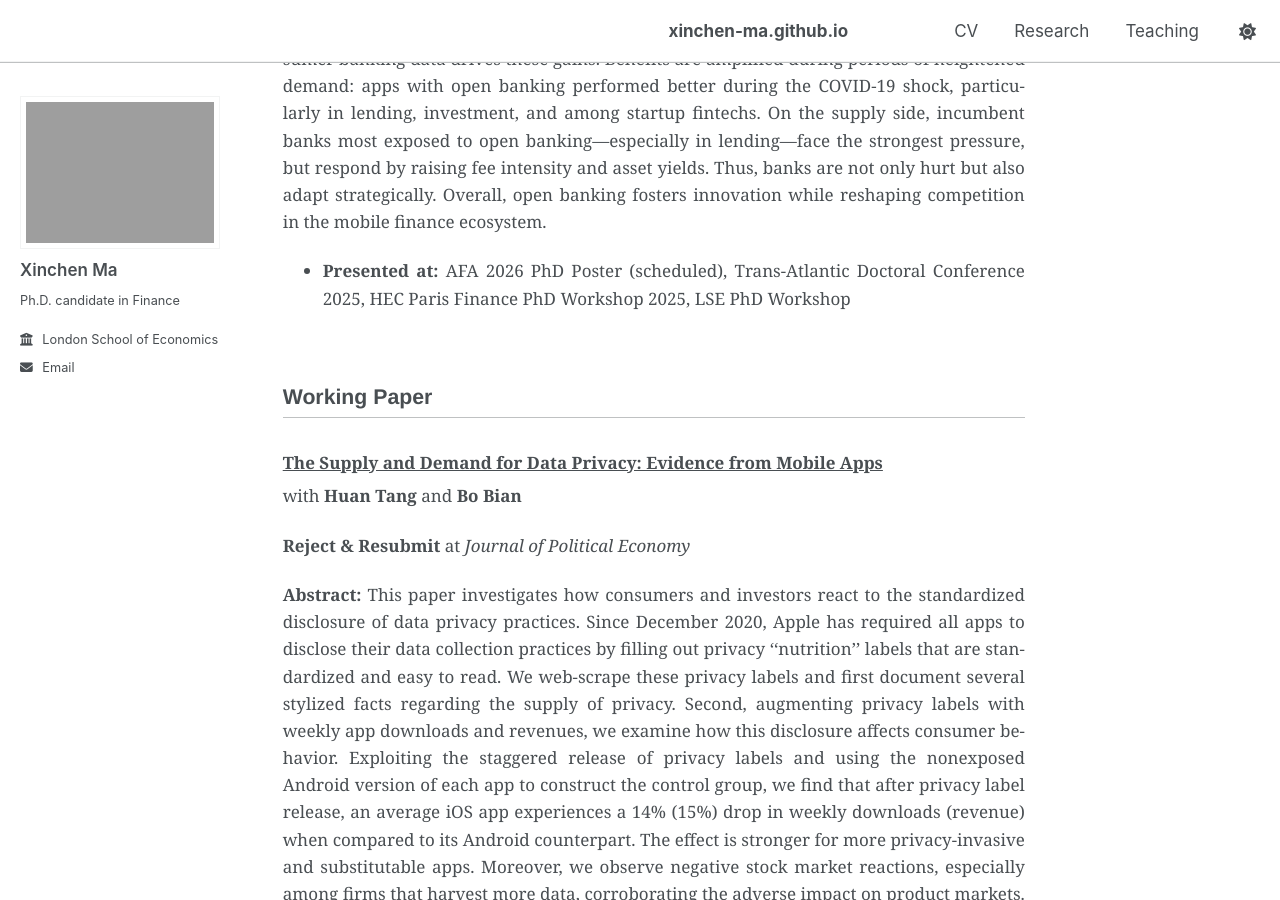
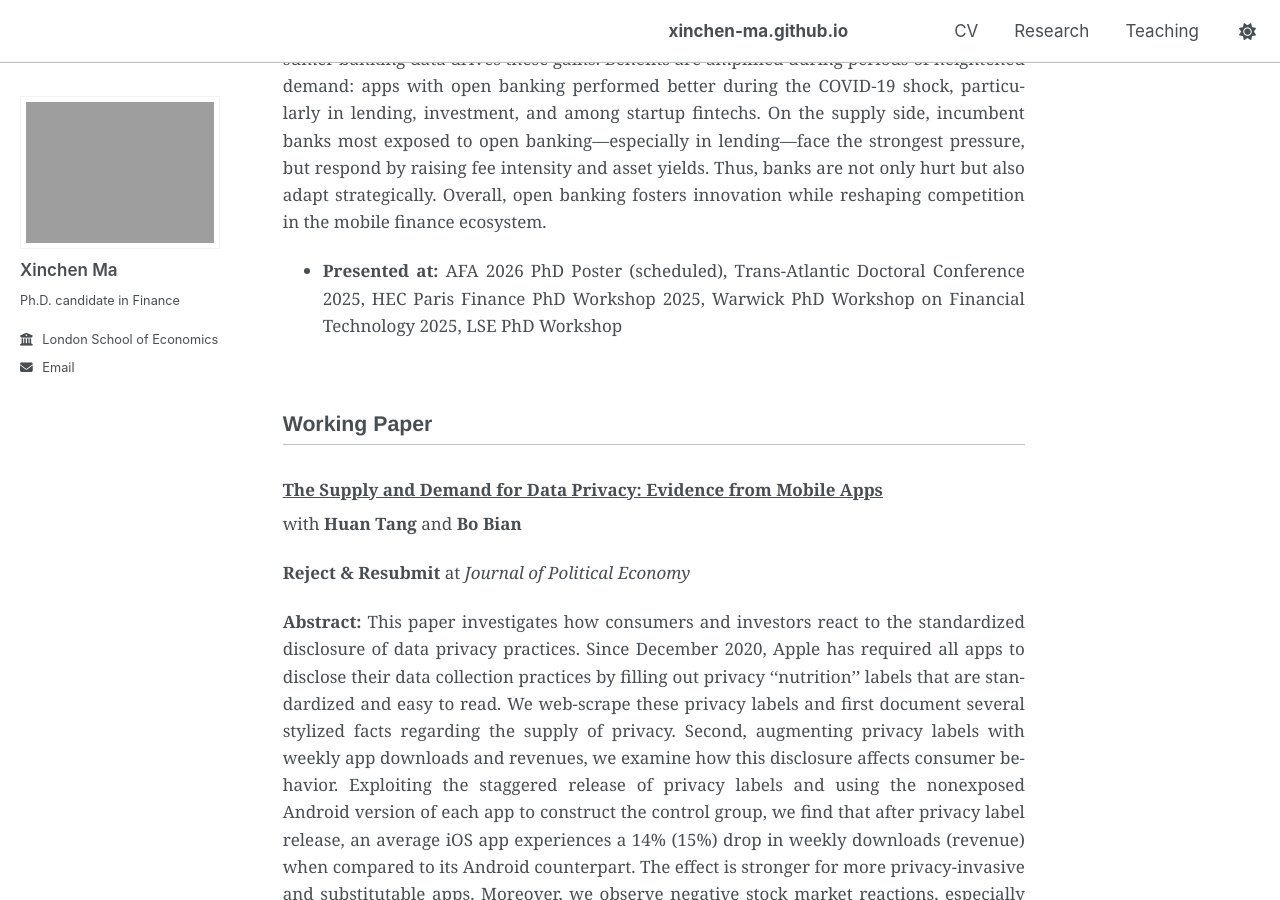
Before and after one commit to xinchen-ma/xinchen-ma.github.io, a Jekyll site: the page built from index.md, in a window 1280 px wide and 900 px high, scrolled down 621 px. Built offline with Jekyll 4.4.1, drawn with Linux system fonts in a browser that asks for light colours; a script that is not in the unit is left out.

Commit message:
Update index.md

```diff
--- a/index.md
+++ b/index.md
@@ -22,7 +22,7 @@ Email: x.ma25[at]lse.ac.uk
 
 **Abstract:** This paper examines the impact of open banking adoption on competition and innovation in digital financial services. I construct a novel dataset by decompiling historical Android app source code to identify open banking API integrations among finance apps in the UK and EU. Linking this with monthly app performance data, I find that adoption significantly increases downloads, user activity, and revenue. Exploiting cross-country variation in authorization status within the same app, I provide causal evidence that access to consumer banking data drives these gains. Benefits are amplified during periods of heightened demand: apps with open banking performed better during the COVID-19 shock, particularly in lending, investment, and among startup fintechs. On the supply side, incumbent banks most exposed to open banking—especially in lending—face the strongest pressure, but respond by raising fee intensity and asset yields. Thus, banks are not only hurt but also adapt strategically. Overall, open banking fosters innovation while reshaping competition in the mobile finance ecosystem.
 
-- **Presented at:** AFA 2026 PhD Poster (scheduled), Trans-Atlantic Doctoral Conference 2025, HEC Paris Finance PhD Workshop 2025, LSE PhD Workshop
+- **Presented at:** AFA 2026 PhD Poster (scheduled), Trans-Atlantic Doctoral Conference 2025, HEC Paris Finance PhD Workshop 2025, Warwick PhD Workshop on Financial Technology 2025, LSE PhD Workshop
 
 ## Working Paper
 
```
